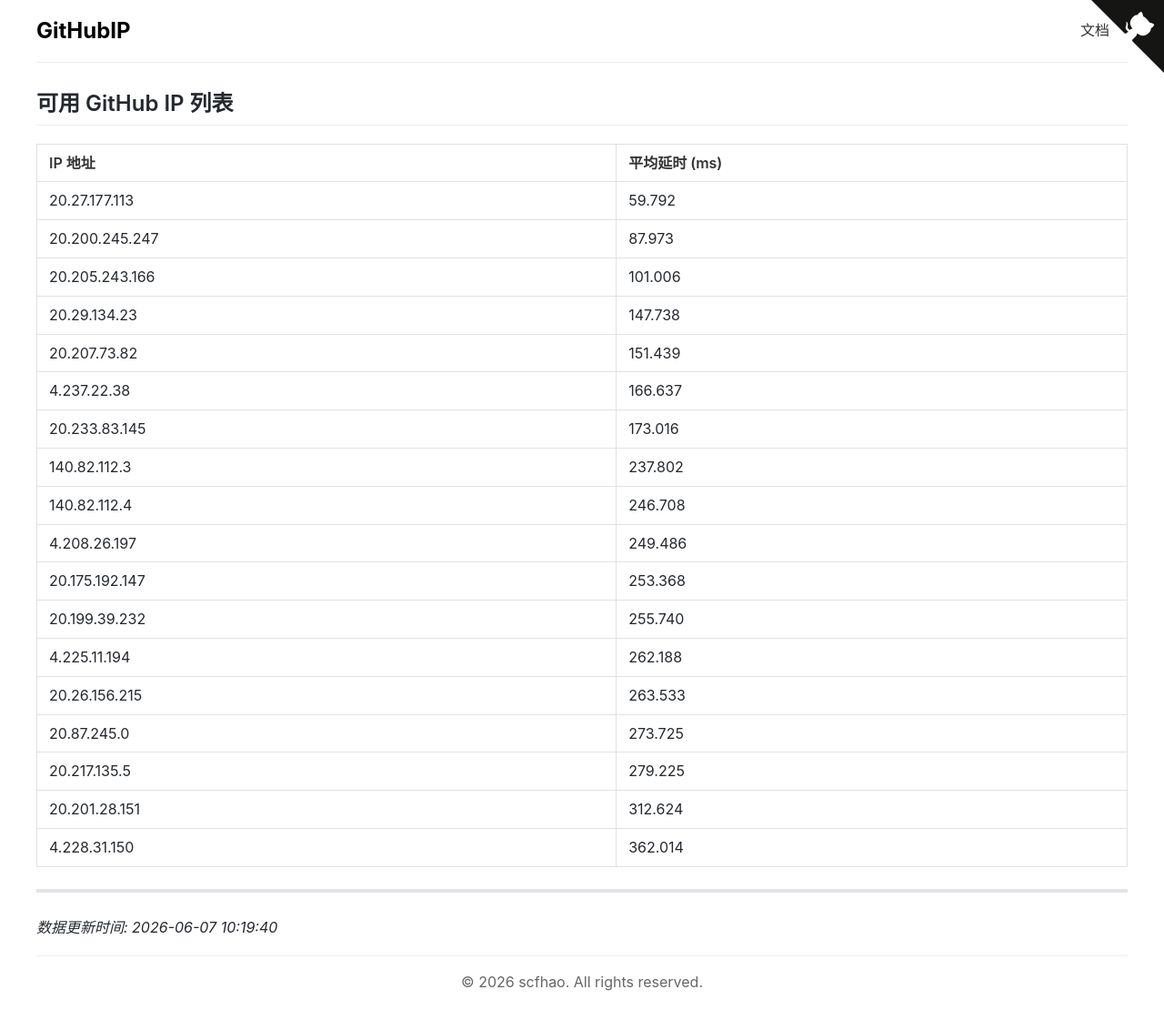
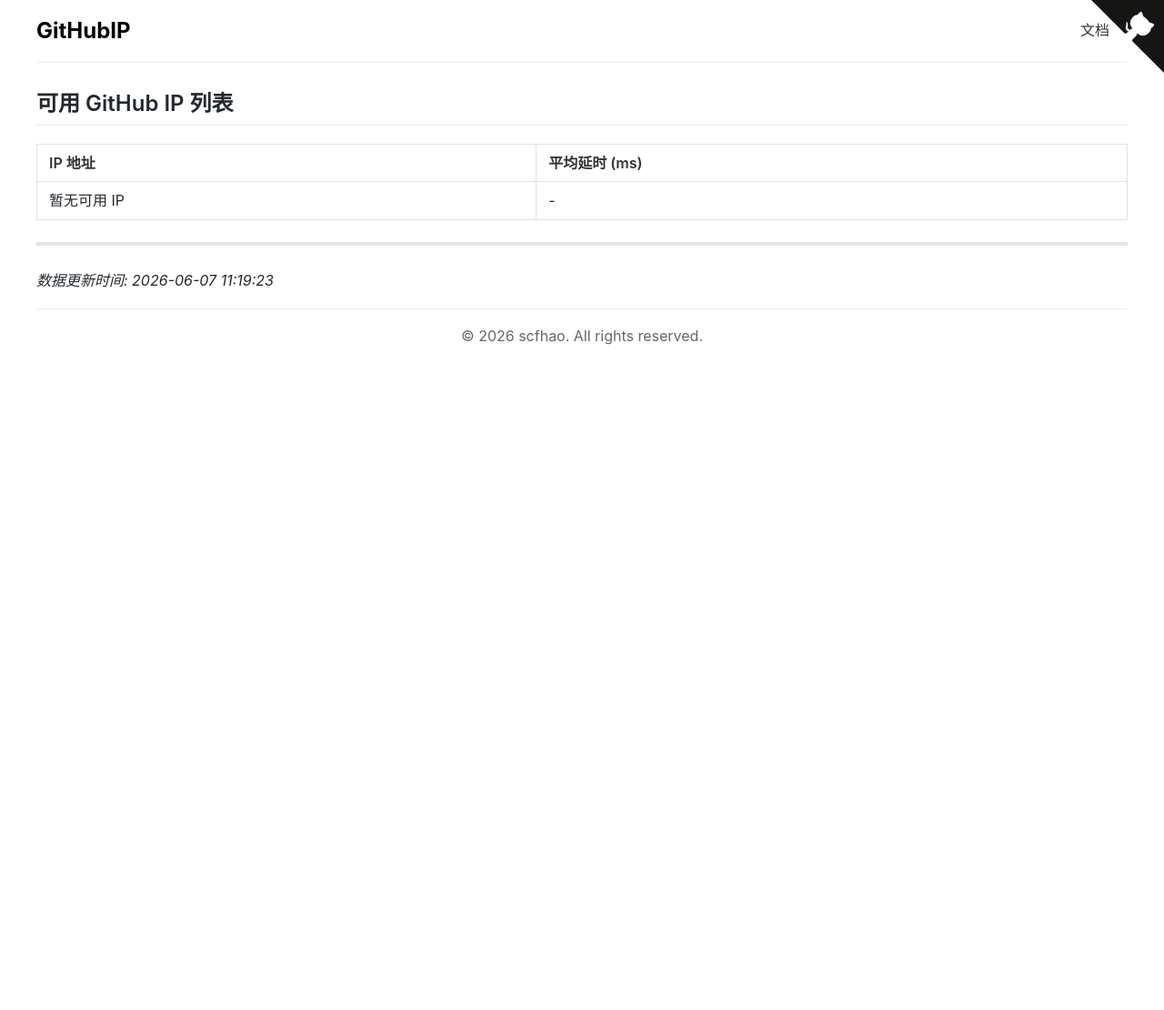
Before and after one commit to scfhao/GitHubIP, a Jekyll site: the page built from index.md, in a window 1280 px wide. Shown: the whole page at 91% size. Built offline with Jekyll 4.4.1, drawn with Linux system fonts in a browser that asks for light colours; after the commit the page ends 900 px from its top, so only the background shows below that.

Commit message:
自动脚本执行 - 2026-06-07 11:19:23

```diff
--- a/index.md
+++ b/index.md
@@ -1,32 +1,15 @@
 ---
 layout: home
 title: GitHub IP 列表
-date: 2026-06-07 10:19:40
+date: 2026-06-07 11:19:23
 ---
 
 ## 可用 GitHub IP 列表
 
 | IP 地址 | 平均延时 (ms) |
 |---------|--------------|
-| 20.27.177.113 | 59.792 |
-| 20.200.245.247 | 87.973 |
-| 20.205.243.166 | 101.006 |
-| 20.29.134.23 | 147.738 |
-| 20.207.73.82 | 151.439 |
-| 4.237.22.38 | 166.637 |
-| 20.233.83.145 | 173.016 |
-| 140.82.112.3 | 237.802 |
-| 140.82.112.4 | 246.708 |
-| 4.208.26.197 | 249.486 |
-| 20.175.192.147 | 253.368 |
-| 20.199.39.232 | 255.740 |
-| 4.225.11.194 | 262.188 |
-| 20.26.156.215 | 263.533 |
-| 20.87.245.0 | 273.725 |
-| 20.217.135.5 | 279.225 |
-| 20.201.28.151 | 312.624 |
-| 4.228.31.150 | 362.014 |
+| 暂无可用 IP | - |
 
 ---
 
-*数据更新时间: 2026-06-07 10:19:40*
+*数据更新时间: 2026-06-07 11:19:23*
```
